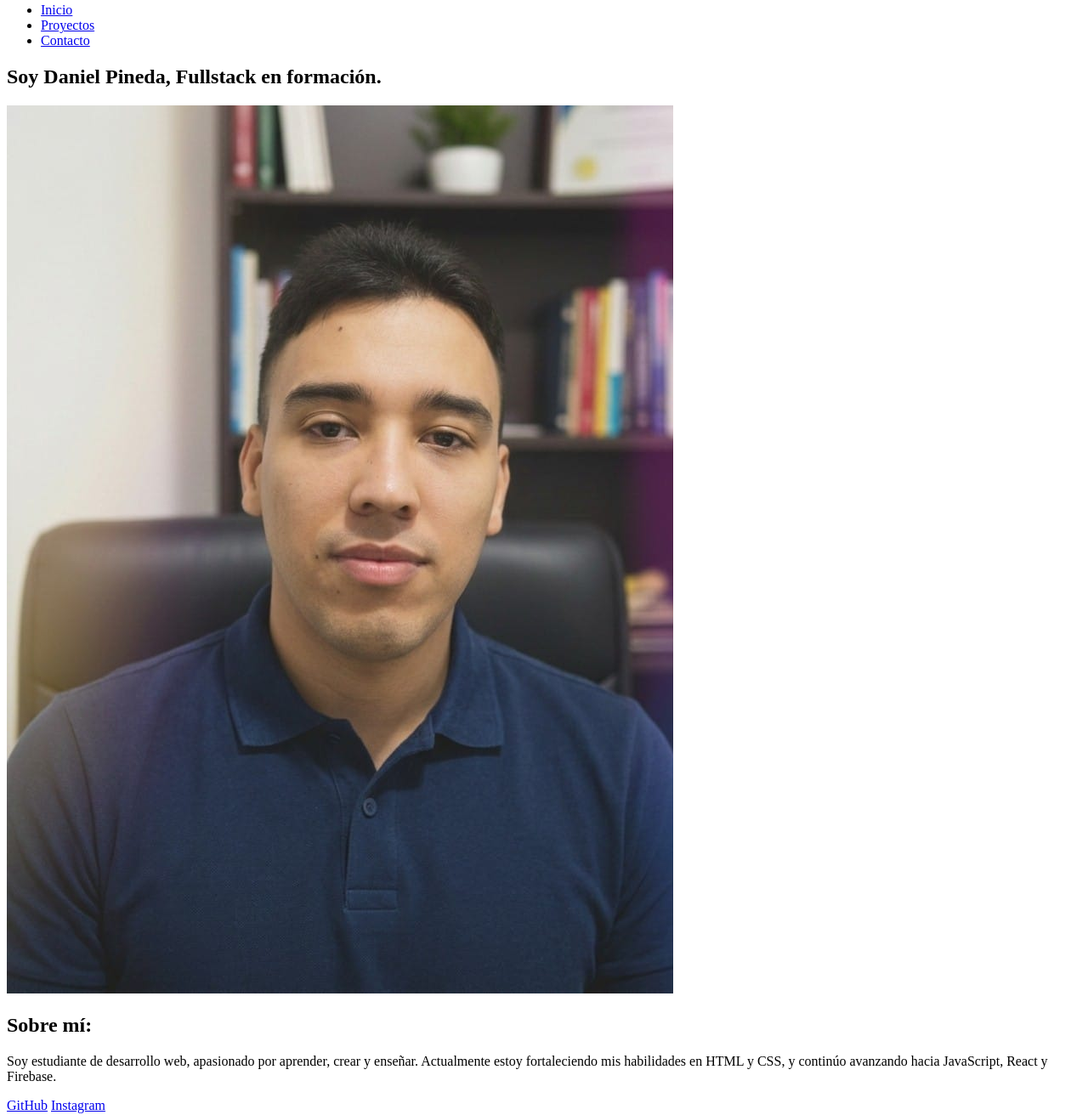
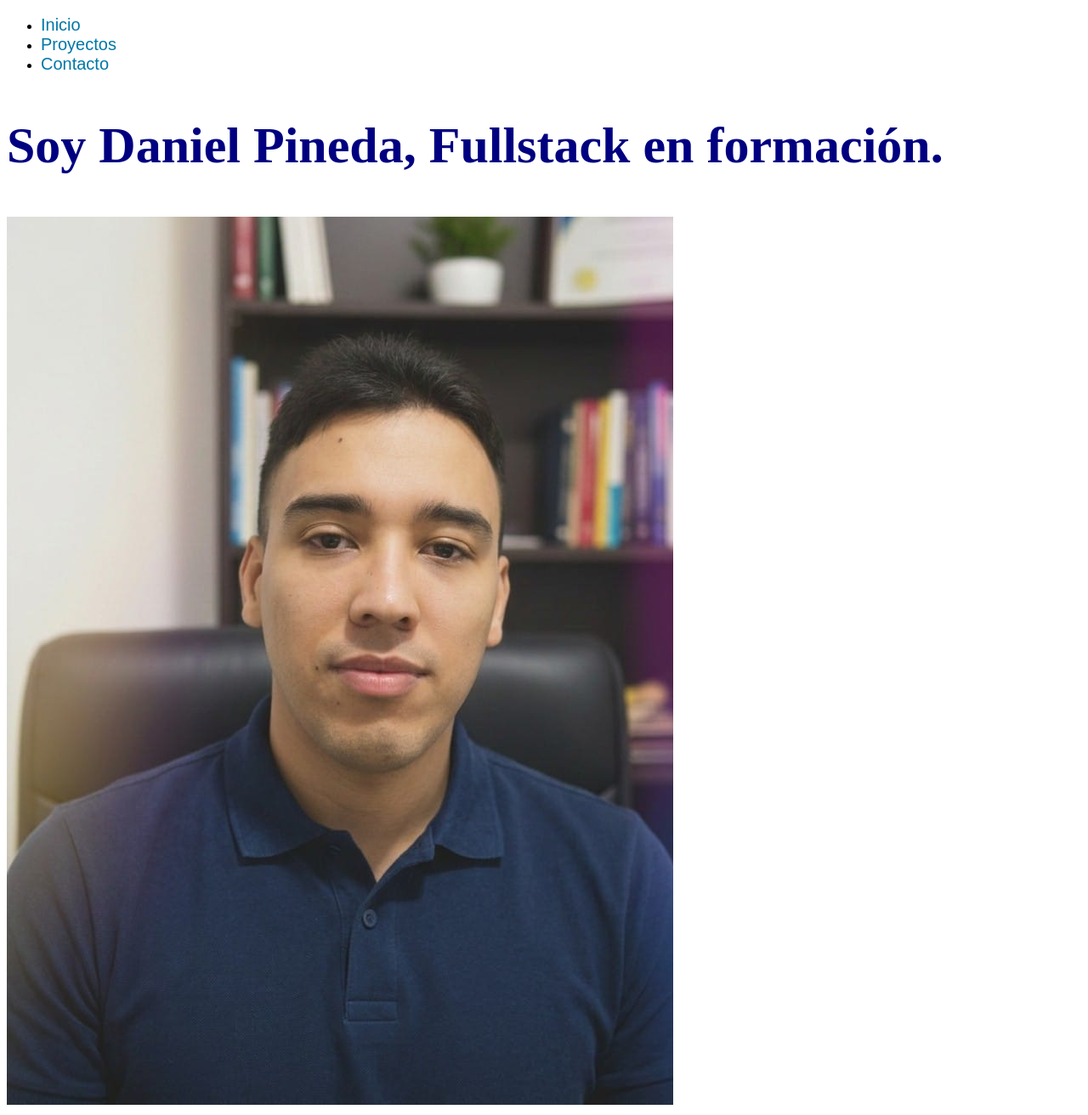
Before and after one commit to DanielPineda404/portfolio, a plain HTML site: page index.html in a window 1280 px wide. Shown: the part 56-1368 px from the top of the page at 85% size. Drawn offline with Linux system fonts and the light colour scheme.

Commit message:
feat(css): crear styles.css and apply styles to h1, h2, p and a elements

```diff
--- a/index.html
+++ b/index.html
@@ -3,6 +3,7 @@
 <head>
     <meta charset="UTF-8">
     <meta name="viewport" content="width=device-width, initial-scale=1.0">
+    <link rel="stylesheet" href="styles.css">
     <title>Daniel Pineda | Desarrollador Web</title>
 </head>
 <body>
--- /dev/null
+++ b/styles.css
@@ -0,0 +1,21 @@
+h1{
+    font-size: 60px;
+    color: navy;
+}
+
+h2{
+    font-size: 40px;
+    color: #0c0c0c;
+}
+
+p{
+    font-size: 25px;
+}
+
+a{
+    color: #0077a7;
+    text-decoration: none;
+    font-size: 20px;
+    font-weight: 100;
+    font-family: 'Fredoka', sans-serif;
+}
```
